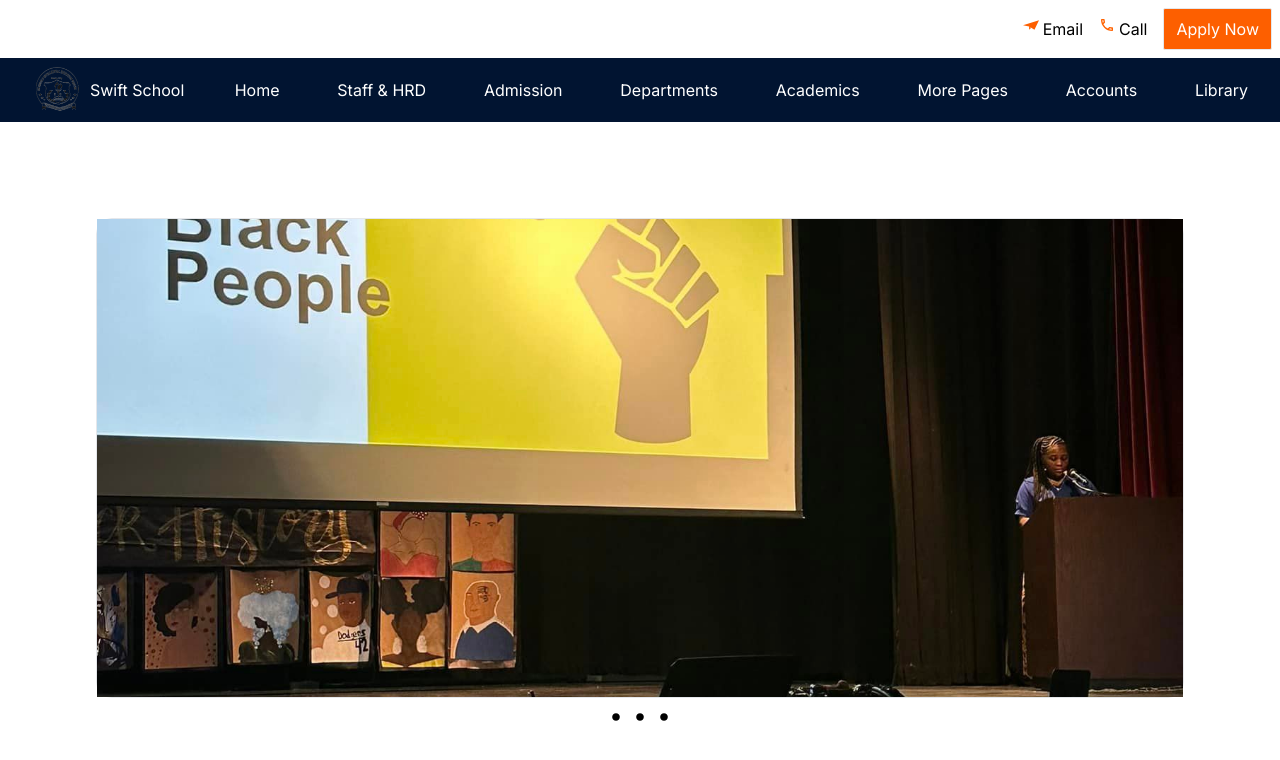
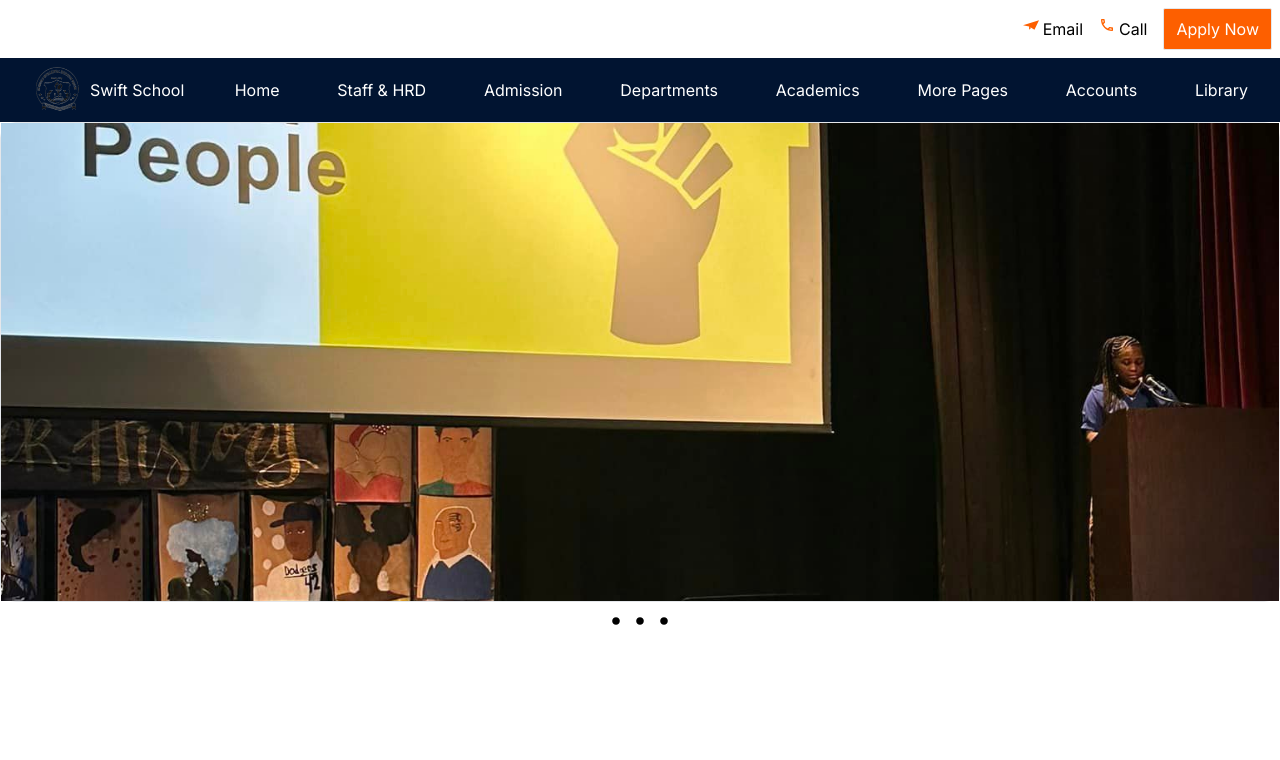
Before and after one commit to maths29/school-porter, a Next.js app: page / in a window 1280 px wide. Shown: the top 760 px of the page. Built offline with nearby package versions, Linux system fonts and the light colour scheme.

Commit message:
Remove padding

```diff
--- a/app/page.js
+++ b/app/page.js
@@ -2,7 +2,7 @@
 
 export default function home() {
   return (
-    <main className="flex min-h-screen flex-col items-center justify-between p-24">
+    <main className="flex min-h-screen flex-col items-center justify-between">
      <ImageCarousel />
     </main>
   );
```
